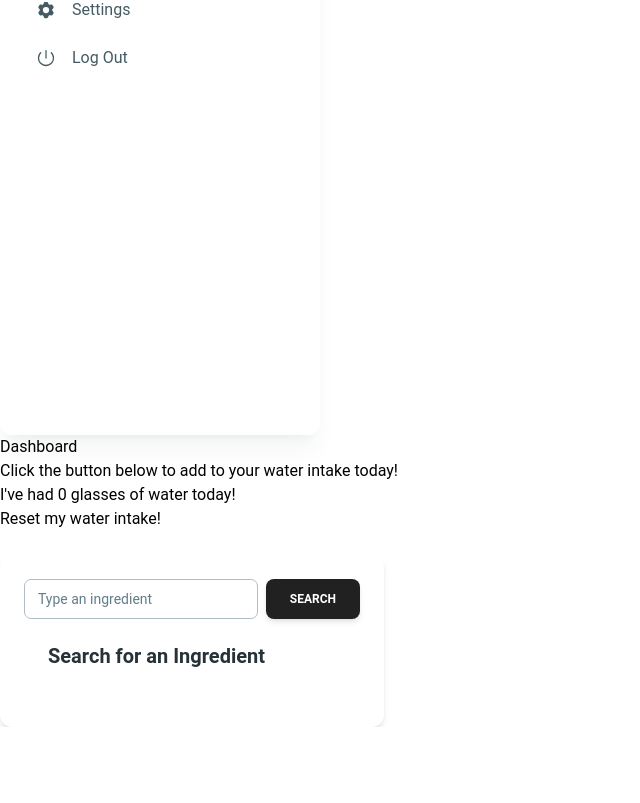
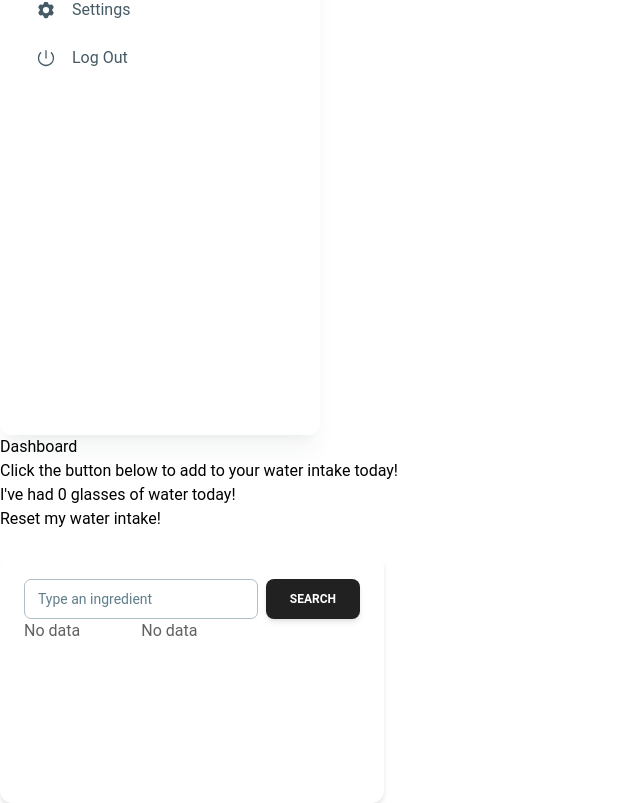
Before and after one commit to lisaspencer1997/FitnessFusionPlan, a React (Vite) app: page / in a window 1280 px wide. Shown: the part 373-1176 px from the top of the page, without its empty margins (0-640 px from the left). Before the commit the page ends 1100 px from the top, so only its background shows below. Built offline with nearby package versions, Linux system fonts and the light colour scheme.

Commit message:
breaking down the NutriCheck component in multiple smaller components for the search form and the container to display the data. TODO: handle the promise while calling the api as the first time it is called the card it is still empty and undefined

```diff
--- /dev/null
+++ b/src/components/FoodDetail.jsx
@@ -0,0 +1,12 @@
+const FoodDetail = (props) => {
+    return (
+        <div className="grid grid-cols-1 gap-4 sm:grid-cols-2 md:grid-cols-3">
+            <h2 className='h-40 w-full max-w-full rounded-lg'>{props.title}</h2>
+            <h2 className='h-40 w-full max-w-full rounded-lg'>{props.calories}</h2>
+            {/* <h2 className='h-40 w-full max-w-full rounded-lg'>{props.chips}</h2>
+            <h2 className='h-40 w-full max-w-full rounded-lg'>{props.nutrients}</h2> */}
+        </div>
+    );
+}
+
+export default FoodDetail;
--- a/src/components/NutriCheck.jsx
+++ b/src/components/NutriCheck.jsx
@@ -1,19 +1,21 @@
-import React, { useEffect, useState } from "react";
+import React, { useState } from "react";
 import { Input } from "@material-tailwind/react";
+import SearchForm from './SearchForm';
+import FoodDetail from "./FoodDetail";
 import API from "../utils/foodAPI"
-
 
 function NutriCheck() {
     const [data, setData] = useState([]);
     const [searchData, setSearchData] = useState('Search for an Ingredient');
-    // const [dietLabels, setDietLabels] = useState([]);
-    // const [nutrients, setNutrients] = useState([]);
-    // const [calories, setCalories] = useState([]);
+    const [title, setTitle] = useState('No data')
+    const [calories, setCalories] = useState('No data')
 
-    const searchFood = (query) => {
-        API.search(query)
+    const searchFood = async (query) => {
+        await API.search(query)
             .then((res) => {
                 setData(res?.data)
+                setTitle(data.ingredients[0].text)
+                setCalories(data.calories)
             })
             .catch((err) => console.log(err));
     };
@@ -25,34 +27,19 @@ function NutriCheck() {
     const handleFormSubmit = (event) => {
         event.preventDefault();
         searchFood(searchData);
-
     };
 
     return (
-        <>
         <div className="relative flex flex-col mt-6 p-6 text-gray-700 bg-white shadow-md bg-clip-border rounded-xl w-96">
-                <div className='flex flex-row gap-2'>
-                    <Input
-                    onChange={handleInputChange}
-                    variant="outlined" label="Type an ingredient" placeholder="150gr chicken" />
-                    <button
-                        onClick={handleFormSubmit}
-                        className="align-middle select-none font-sans font-bold text-center uppercase transition-all disabled:opacity-50 disabled:shadow-none disabled:pointer-events-none text-xs py-3 px-6 rounded-lg bg-gray-900 text-white shadow-md shadow-gray-900/10 hover:shadow-lg hover:shadow-gray-900/20 focus:opacity-[0.85] focus:shadow-none active:opacity-[0.85] active:shadow-none"
-                        type="button">
-                        Search
-                    </button>
+            <SearchForm
+                handleInputChange={handleInputChange}
+                handleFormSubmit={handleFormSubmit}
+            />
+            <FoodDetail
+                title={title}
+                calories={calories}
+            />
         </div>
-                <div className="p-6">
-                    <h5 className="block mb-2 font-sans text-xl antialiased font-semibold leading-snug tracking-normal text-blue-gray-900">
-                        {searchData}
-                    </h5>
-
-                    <p className="block font-sans text-base antialiased font-light leading-relaxed text-inherit">
-                        {data}
-                    </p>
-                </div>
-            </div>
-        </>
     );
 }
 
--- /dev/null
+++ b/src/components/SearchForm.jsx
@@ -0,0 +1,19 @@
+import { Input } from "@material-tailwind/react";
+
+const SearchForm = (props) => {
+    return (
+        <div className='flex flex-row gap-2'>
+            <Input
+                onChange={props.handleInputChange}
+                variant="outlined" label="Type an ingredient" placeholder="150gr chicken" />
+            <button
+                onClick={props.handleFormSubmit}
+                className="align-middle select-none font-sans font-bold text-center uppercase transition-all disabled:opacity-50 disabled:shadow-none disabled:pointer-events-none text-xs py-3 px-6 rounded-lg bg-gray-900 text-white shadow-md shadow-gray-900/10 hover:shadow-lg hover:shadow-gray-900/20 focus:opacity-[0.85] focus:shadow-none active:opacity-[0.85] active:shadow-none"
+                type="button">
+                Search
+            </button>
+        </div>
+    )
+}
+
+export default SearchForm;
```
Lines whose indentation alone changed are shown as unchanged.
